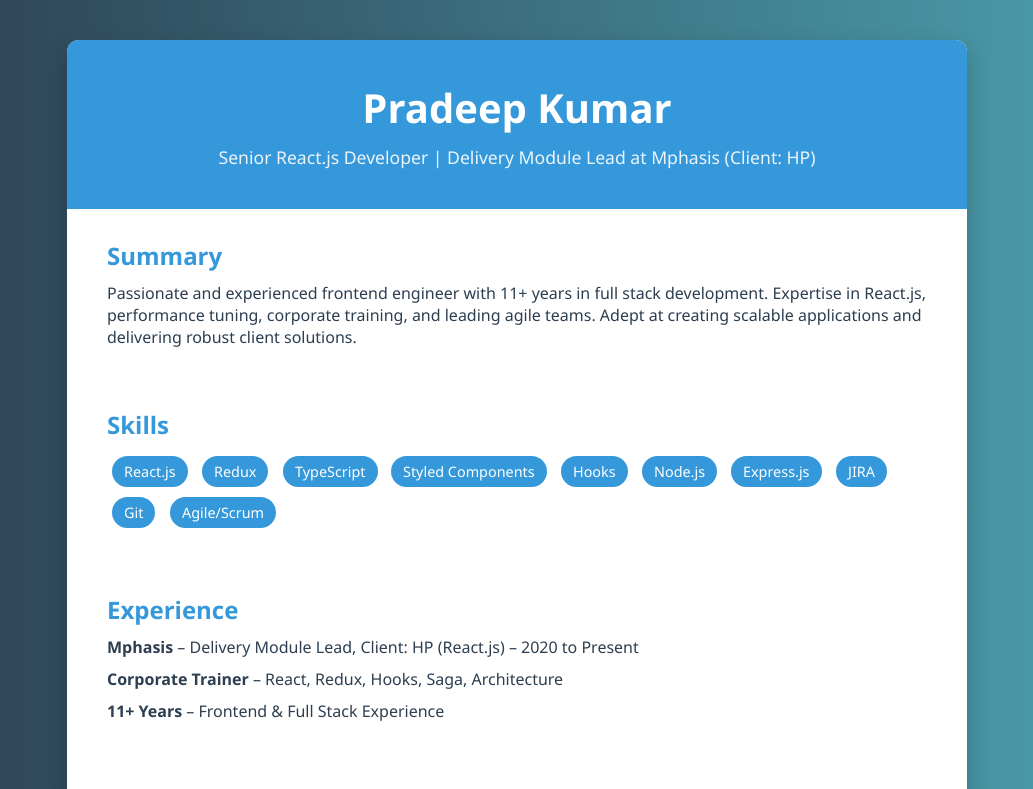
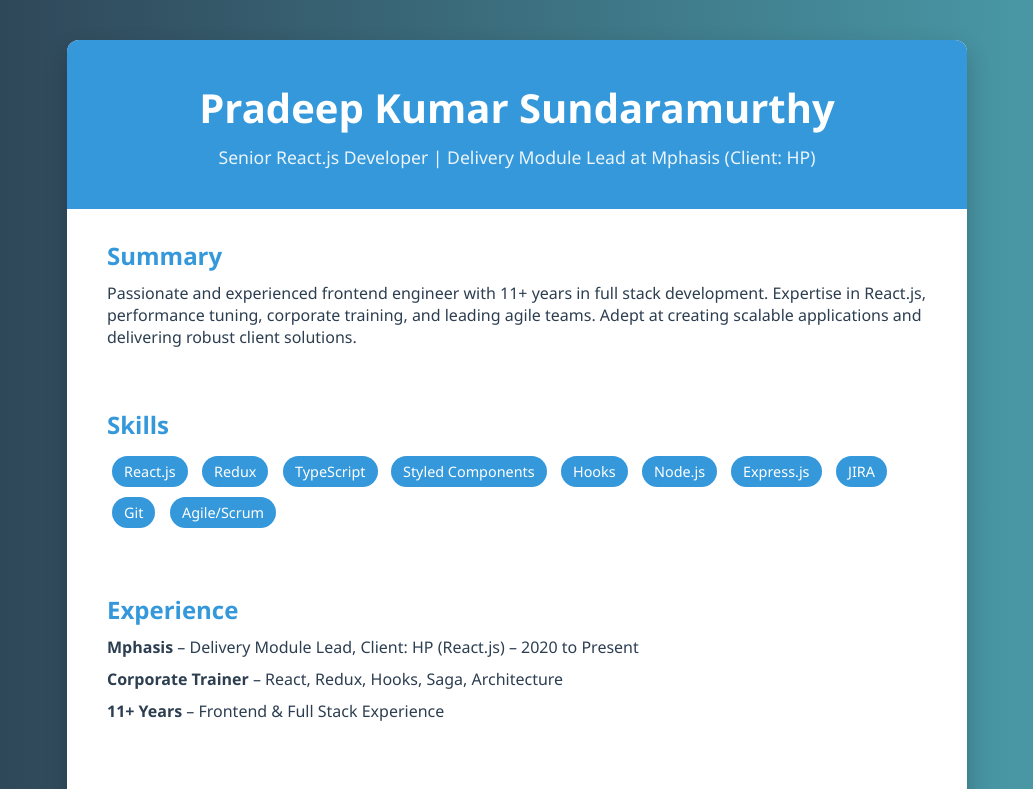
Before and after one commit to pradeepkarunya/b11cicd, a plain HTML site: page index.html in a window 1280 px wide. Shown: the top 789 px of the page, without its empty margins (123-1156 px from the left). Drawn offline with Linux system fonts and the light colour scheme.

Commit message:
Update index.html

```diff
--- a/index.html
+++ b/index.html
@@ -101,7 +101,7 @@
 <body>
   <div class="resume">
     <header>
-      <h1>Pradeep Kumar</h1>
+      <h1>Pradeep Kumar Sundaramurthy</h1>
       <p>Senior React.js Developer | Delivery Module Lead at Mphasis (Client: HP)</p>
     </header>
 
```
